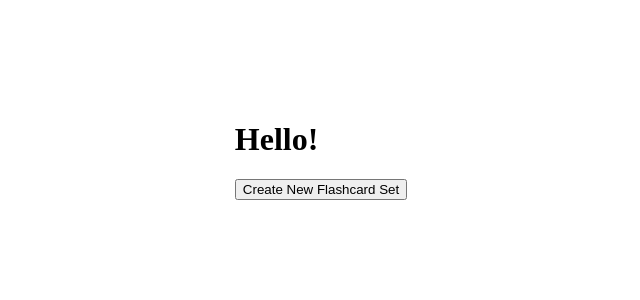
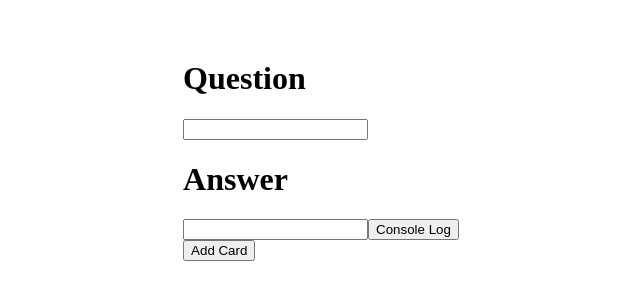
Before and after one commit to ColinMattutini/Remembori, a React (Create React App) app: page / in a window 1280 px wide. Shown: the part 210-510 px from the top of the page, without its empty margins (319-959 px from the left). Built offline with nearby package versions, Linux system fonts and the light colour scheme.

Commit message:
state added for entering question and answers

```diff
--- /dev/null
+++ b/src/components/FlashCard/FlashCard.js
@@ -0,0 +1,21 @@
+import React, { useState } from "react";
+import FlashCardForm from "./FlashCardForm";
+
+const FlashCard = () => {
+  const [flashcards, setFlashCards] = useState([]);
+  const [cardCount, setCardCount] = useState(0);
+
+  const flashCardAmountHandler = () => {
+    setCardCount(cardCount + 1);
+    console.log(cardCount);
+  };
+
+  return (
+    <div>
+      <FlashCardForm />
+      <button onClick={flashCardAmountHandler}>Add Card</button>
+    </div>
+  );
+};
+
+export default FlashCard;
--- /dev/null
+++ b/src/components/FlashCard/FlashCardForm.js
@@ -0,0 +1,31 @@
+import React from "react";
+import { useState } from "react";
+
+const FlashCardForm = () => {
+  const [question, setQuestion] = useState("");
+  const [answer, setAnswer] = useState("");
+
+  const answerHandler = (e) => {
+    setAnswer(e.target.value);
+  };
+
+  const questionHandler = (e) => {
+    setQuestion(e.target.value);
+  };
+
+  const submitCard = () => {
+    console.log(answer, question);
+  };
+
+  return (
+    <div>
+      <h1>Question</h1>
+      <input onChange={questionHandler}></input>
+      <h1>Answer</h1>
+      <input onChange={answerHandler}></input>
+      <button onClick={submitCard}>Console Log</button>
+    </div>
+  );
+};
+
+export default FlashCardForm;
--- a/src/components/Homepage.js
+++ b/src/components/Homepage.js
@@ -1,12 +1,12 @@
 import React from "react";
+import FlashCard from "./FlashCard/FlashCard";
 import classes from "./Homepage.module.css";
 
 const Homepage = () => {
   return (
     <div className={classes.homepage}>
       <div className={classes.alignment}>
-        <h1>Hello!</h1>
-        <button>Create New Flashcard Set</button>
+        <FlashCard />
       </div>
     </div>
   );
```
